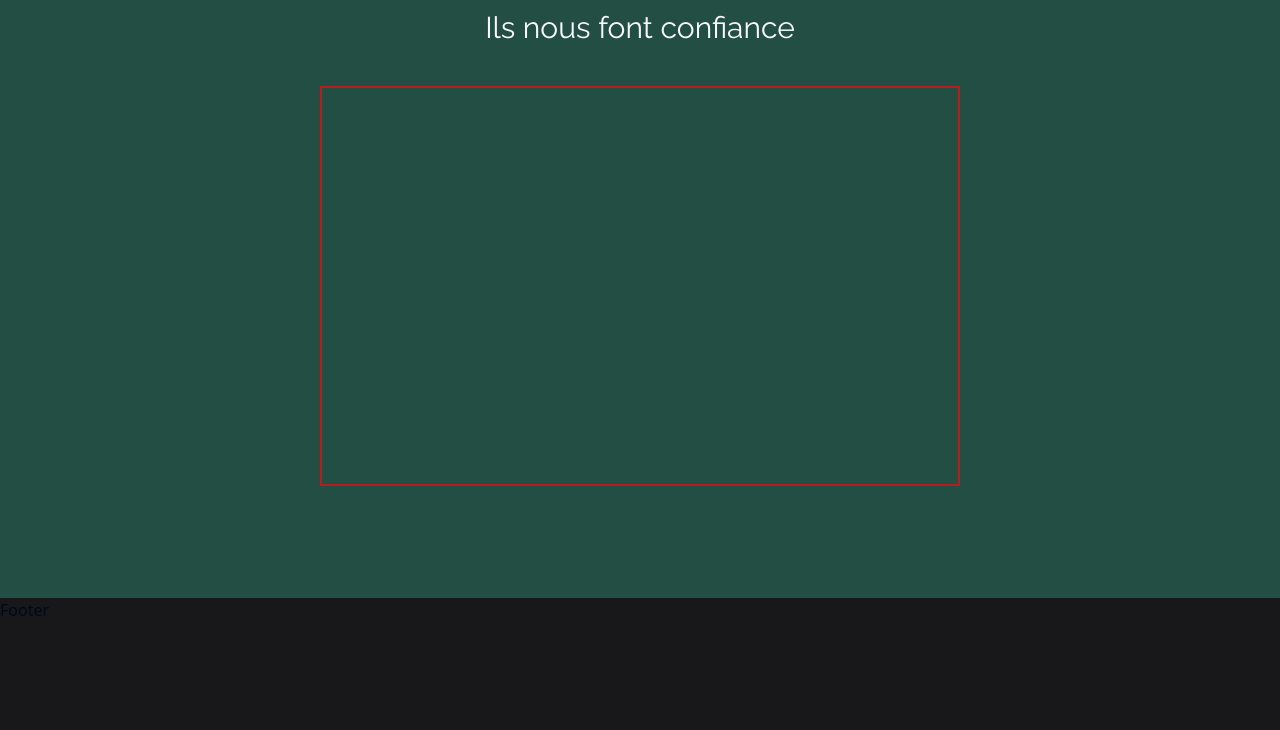
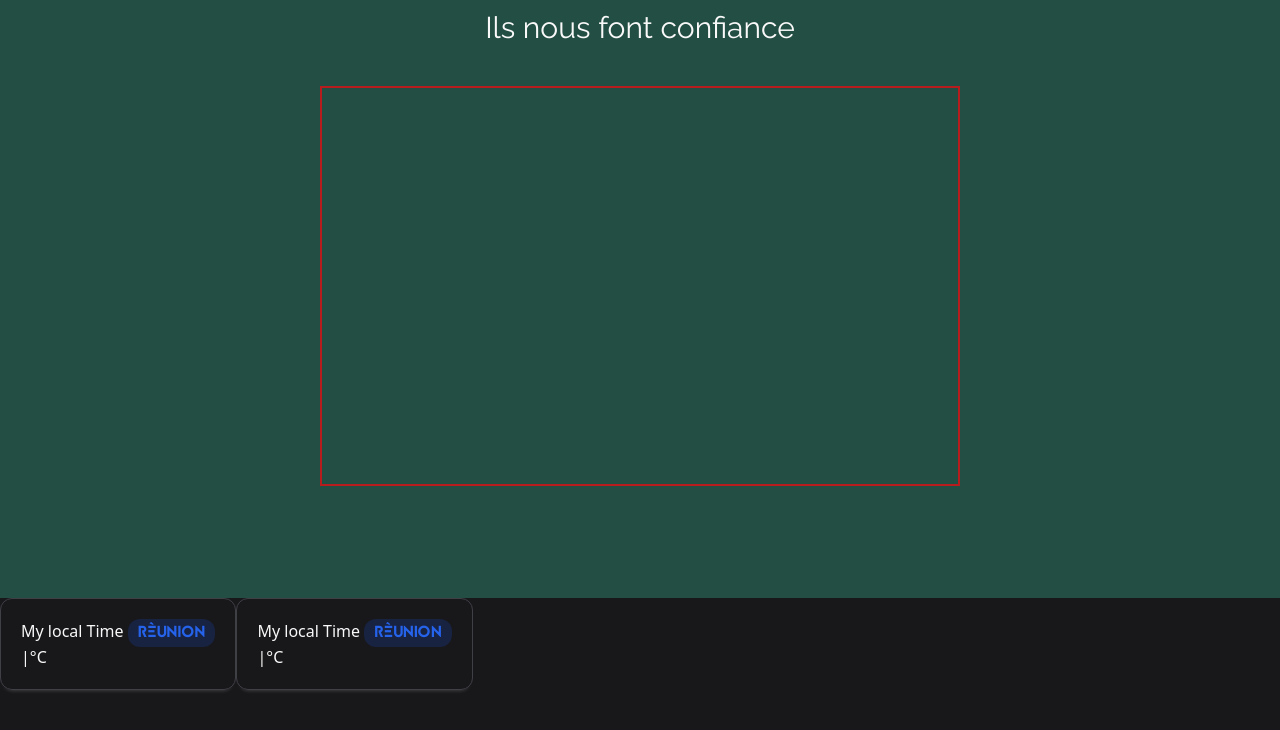
Before and after one commit to webcreatis/WC, a Next.js app: page / in a window 1280 px wide. Shown: the part 6882-7612 px from the top of the page. Built offline with nearby package versions, Linux system fonts and the light colour scheme.

Commit message:
WEBCREATIS > WIP meteo component with real time

```diff
--- a/app/components/Footer.tsx
+++ b/app/components/Footer.tsx
@@ -1,3 +1,12 @@
+import Meteo from "../ui/Meteo";
+
 export default function Footer() {
-  return <footer className="bg-black w-full h-[500px]">Footer</footer>;
+  return (
+    <footer className="bg-black w-full h-[500px] flex flex-col">
+      <div className="flex">
+        <Meteo />
+        <Meteo />
+      </div>
+    </footer>
+  );
 }
--- /dev/null
+++ b/app/ui/Meteo.tsx
@@ -0,0 +1,50 @@
+"use client";
+
+import { useEffect, useState } from "react";
+
+export default function Meteo() {
+  // state
+  const [temperature, setTemperature] = useState<number | null>(null);
+  let weatherCode = 0;
+  let icon;
+  const apiWeatherKey = process.env.NEXT_PUBLIC_WEATHER;
+
+  useEffect(() => {
+    const weatherInfos = async (apiKey: string | undefined) => {
+      if (!apiKey) {
+        console.error("La clé API n'est pas définie.");
+        return;
+      }
+
+      try {
+        const infos = await fetch(
+          `https://api.tomorrow.io/v4/weather/realtime?location=-20.926399,55.335800&apikey=${apiKey}`
+        ).then((res) => res.json());
+
+        setTemperature(Math.round(infos.data.values.temperature));
+        console.log("infos---------_>", infos);
+      } catch (error) {
+        console.error(
+          "Erreur lors de la récupération des données météo :",
+          error
+        );
+      }
+    };
+
+    weatherInfos(apiWeatherKey);
+  }, []);
+
+  return (
+    <div className="clock border-[1px] border-[#3f3f46] rounded-xl justify-center items-center gap-7 p-5 w-auto text-white font-michroma shadow-[0_5px_5px_-5px_rgba(212,212,212,0.2),0_5px_5px_-6px_rgba(212,212,212,0.2)] bg-[radial-gradient(circle,hsla(0,0%,100%,0.1) 0,hsla(0,0%,100%,0) 50%)] xs:hidden tablet:flex">
+      <p>
+        My local Time{" "}
+        <span className="bg-bg-brand bg-opacity-20 uppercase font-jaapokki rounded-xl text-[#2563eb] px-[0.625rem] py-[0.125rem]">
+          rèunion
+        </span>
+      </p>
+      <span id="clock" className="tablet:text-xs"></span>|
+      <span className="tablet:text-xs">{temperature}°C</span>
+      <span>{icon}</span>
+    </div>
+  );
+}
--- a/tailwind.config.ts
+++ b/tailwind.config.ts
@@ -84,6 +84,7 @@
   			white: '#F9F9F9',
   			darkWhite: '#e4e6ef',
 				black:'#18181B',
+				'bg-brand': 'rgb(29 78 216)',
   			background: 'hsl(var(--background))',
   			foreground: 'hsl(var(--foreground))',
   			card: {
```
